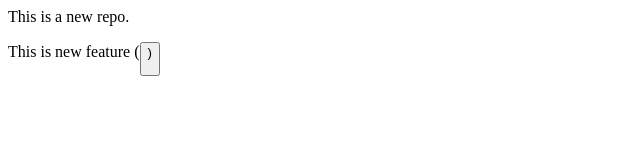
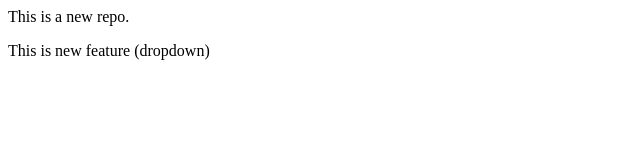
Before and after one commit to amitsingh1759/localrepo, a plain HTML site: page index.html in a window 1280 px wide. Shown: the whole page, without its empty margins (0-640 px from the left). Drawn offline with Linux system fonts and the light colour scheme.

Commit message:
Add dropdown

```diff
--- a/index.html
+++ b/index.html
@@ -1,2 +1,2 @@
 <p>This is a new repo.</p>
-<p>This is new feature (<button>)</p>
+<p>This is new feature (dropdown) </p>
```
